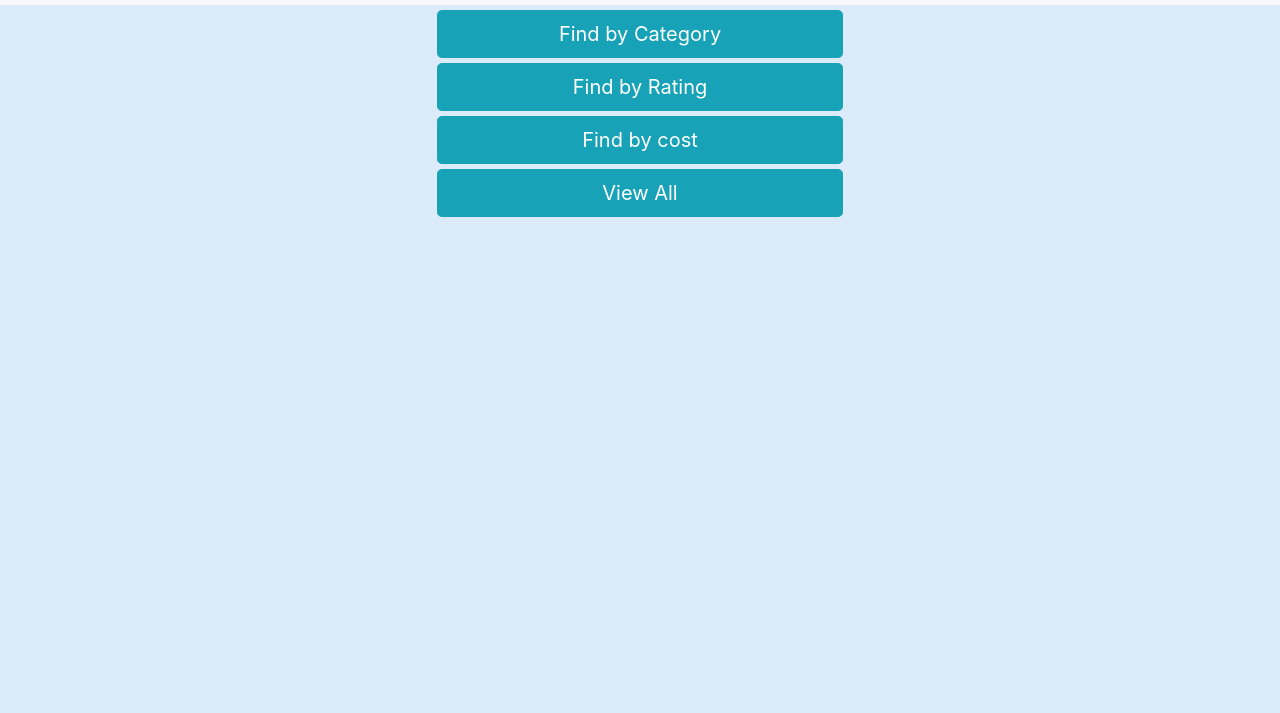
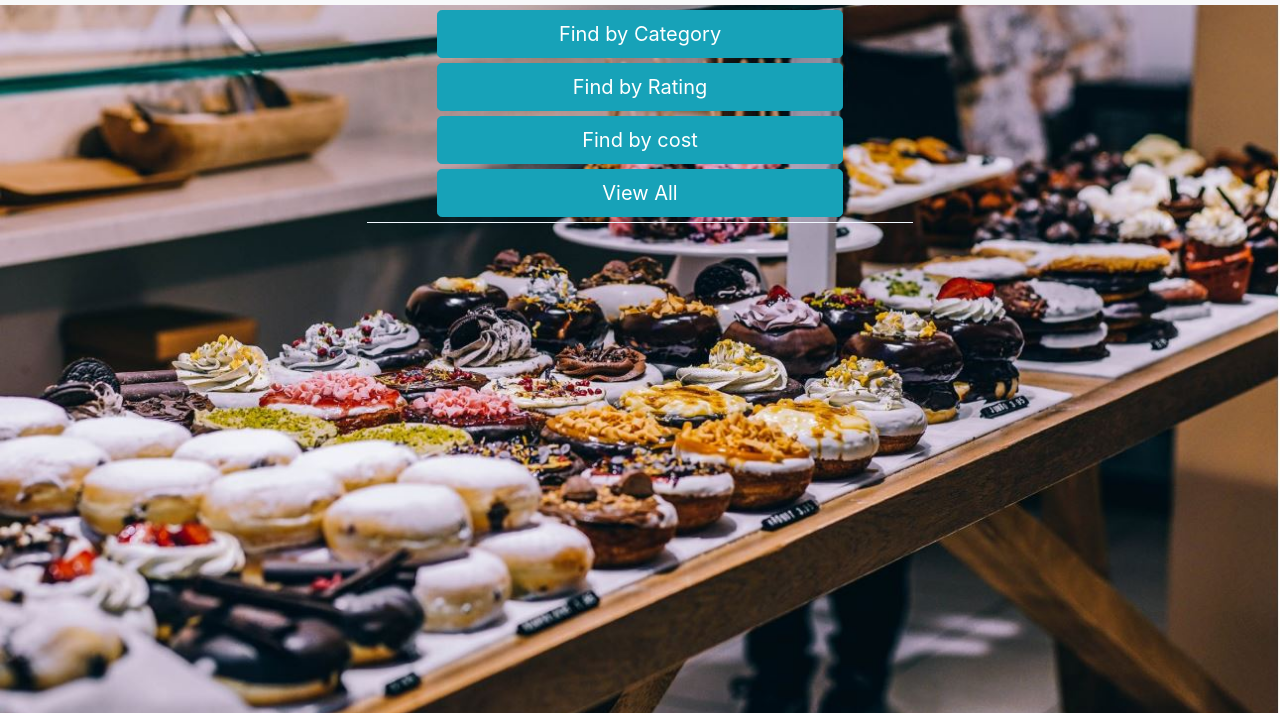
Before and after one commit to memmo01/Restaurant-Database-Frontend, a website: page public/index.html in a window 1280 px wide. Shown: the part 87-800 px from the top of the page. Drawn offline with nearby package versions, Linux system fonts and the light colour scheme.

Commit message:
added background images and timeintervals for changing the images

```diff
--- a/public/css/index.css
+++ b/public/css/index.css
@@ -1,6 +1,12 @@
     body {
-        background-color: #dbebfa;
+        /* background-color: #dbebfa; */
+        background-repeat: no-repeat;
+        background-size: cover;
+          -webkit-transition: background-image 1s ease-in-out;
     }
+ .results{
+     background-color: aliceblue;
+ }
 
     td {
         width: 20%;
--- a/public/index.html
+++ b/public/index.html
@@ -41,7 +41,7 @@
         </div>
     </nav>
 
-
+<div class="rest-container">
     <div class="row">
         <div class="col">
         </div>
@@ -212,6 +212,7 @@
             </div>
         </div>
     </div>
+</div>
 
     <script type="text/javascript" src="/js/index.js">
     </script>
--- a/public/js/index.js
+++ b/public/js/index.js
@@ -1,12 +1,35 @@
 let a =0;
 let b =0;
+var imageCount=0;
 
+
+
+var backgroundImages={
+    img:["'../wallpaper/restPic5.jpg'","../wallpaper/restPic2.jpg","../wallpaper/restPic3.jpg","../wallpaper/restPic4.jpg","../wallpaper/restPic6.jpg"],
+}
 
 $(".addRest").on("click",function(){
     populateAddRest()
 
 })
 
+imageCount = Math.ceil(Math.random()*backgroundImages.img.length);
+
+$("body").css("background-image","url("+backgroundImages.img[imageCount]+")")
+console.log(imageCount)
+
+
+setInterval(function(){
+    $("body").css("background-image","url("+backgroundImages.img[imageCount]+")")
+    checkCount()
+},1000 *30)
+
+function checkCount(){
+    imageCount++;
+    if(imageCount == backgroundImages.img.length ){
+        imageCount=0
+    }
+}
 
 
 function toPage(data){
```
Also changed, not shown: public/wallpaper/restPic2.JPG (added), public/wallpaper/restPic3.JPG (added), public/wallpaper/restPic4.JPG (added), public/wallpaper/restPic5.JPG (added), public/wallpaper/restPic6.JPG (added).
